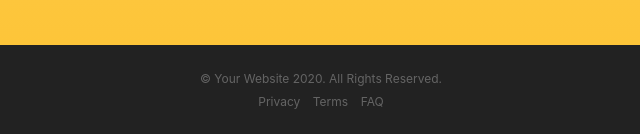
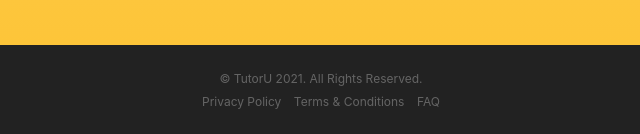
Before and after one commit to TutorU-dev/TutorU-landing-page, a website with bundled scripts: page index.html in a window 1280 px wide. Shown: the part 3522-3656 px from the top of the page, 319-959 px from the left. Built offline with nearby package versions, Linux system fonts and the light colour scheme; a web font is replaced by a local one.

Commit message:
Update Document titles in footer

```diff
--- a/index.html
+++ b/index.html
@@ -197,13 +197,13 @@
 
   <footer>
     <div class="container">
-      <p>&copy; Your Website 2020. All Rights Reserved.</p>
+      <p>&copy; TutorU 2021. All Rights Reserved.</p>
       <ul class="list-inline">
         <li class="list-inline-item">
-          <a href="#">Privacy</a>
+          <a href="#">Privacy Policy</a>
         </li>
         <li class="list-inline-item">
-          <a href="#">Terms</a>
+          <a href="#">Terms & Conditions</a>
         </li>
         <li class="list-inline-item">
           <a href="#">FAQ</a>
```
